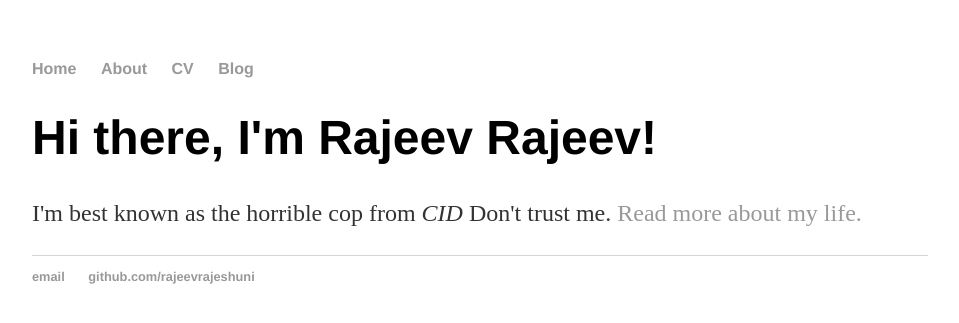
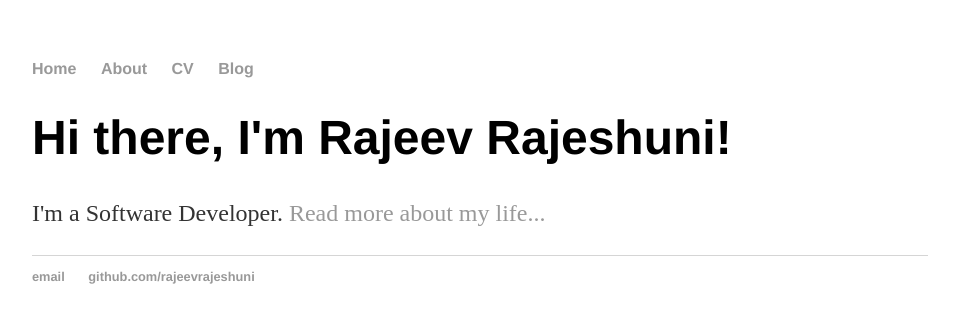
Before and after one commit to rajeevrajeshuni/rajeevrajeshuni.github.io, a Jekyll site: the page built from index.html, in a window 1280 px wide. Shown: the top 323 px of the page, without its empty margins (160-1119 px from the left). Built offline with Jekyll 4.4.1, drawn with Linux system fonts in a browser that asks for light colours.

Commit message:
Update index.html

```diff
--- a/index.html
+++ b/index.html
@@ -1,30 +1,8 @@
-<!DOCTYPE html>
-<html>
-	<head>
-		<title>Hank Quinlan, Horrible Cop</title>
-		<!-- link to main stylesheet -->
-		<link rel="stylesheet" type="text/css" href="/css/main.css">
-	</head>
-	<body>
-		<nav>
-    		<ul>
-        		<li><a href="/">Home</a></li>
-	        	<li><a href="/about">About</a></li>
-        		<li><a href="/cv">CV</a></li>
-        		<li><a href="/blog">Blog</a></li>
-    		</ul>
-		</nav>
-		<div class="container">
-    		<div class="blurb">
-        		<h1>Hi there, I'm Rajeev Rajeev!</h1>
-				<p>I'm best known as the horrible cop from <em>CID</em> Don't trust me. <a href="/about">Read more about my life.</a></p>
-    		</div><!-- /.blurb -->
-		</div><!-- /.container -->
-		<footer>
-    		<ul>
-        		<li><a href="mailto:rajeev@rajeshuni.com">email</a></li>
-        		<li><a href="https://github.com/rajeevrajeshuni">github.com/rajeevrajeshuni</a></li>
-			</ul>
-		</footer>
-	</body>
-</html>
+---
+layout: default
+title: Rajeev Rajeshuni, Software Developer
+---
+<div class="blurb">
+	<h1>Hi there, I'm Rajeev Rajeshuni!</h1>
+	<p>I'm a Software Developer. <a href="/about">Read more about my life...</a></p>
+</div><!-- /.blurb -->
```
